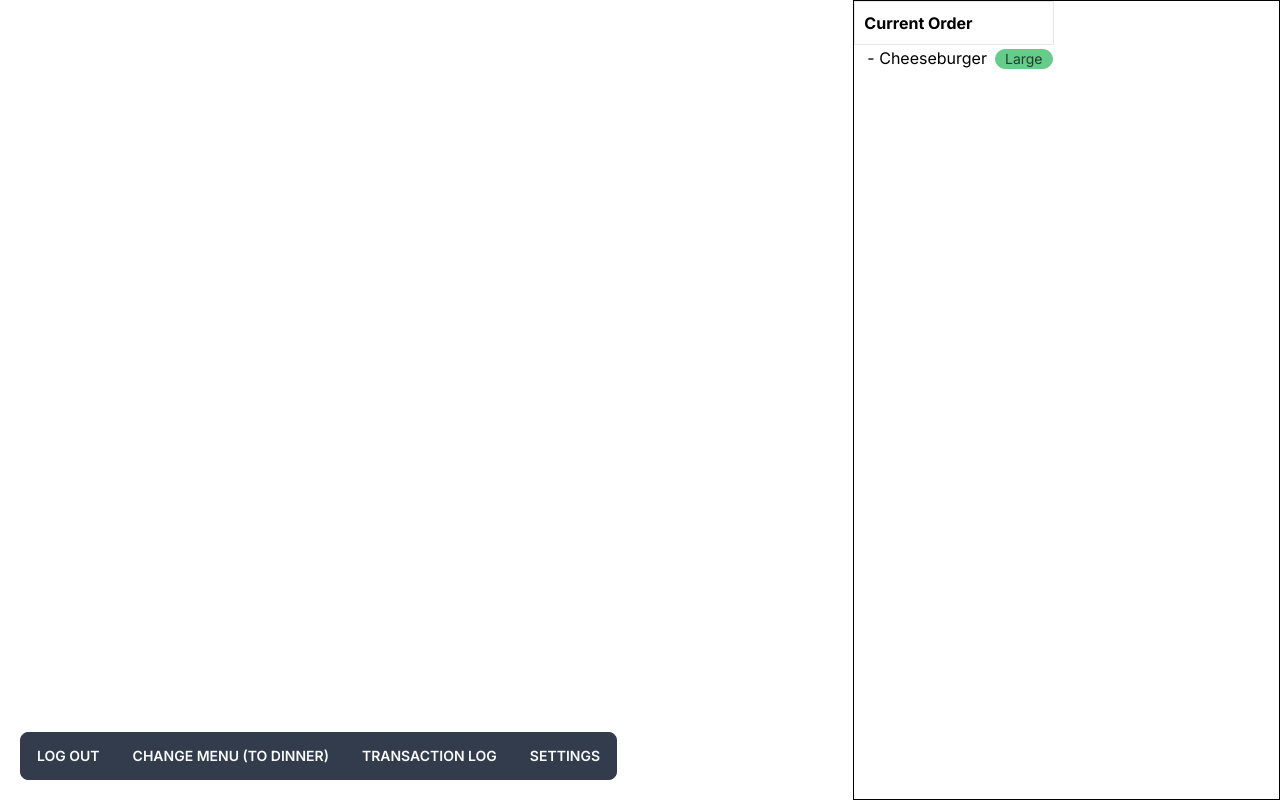
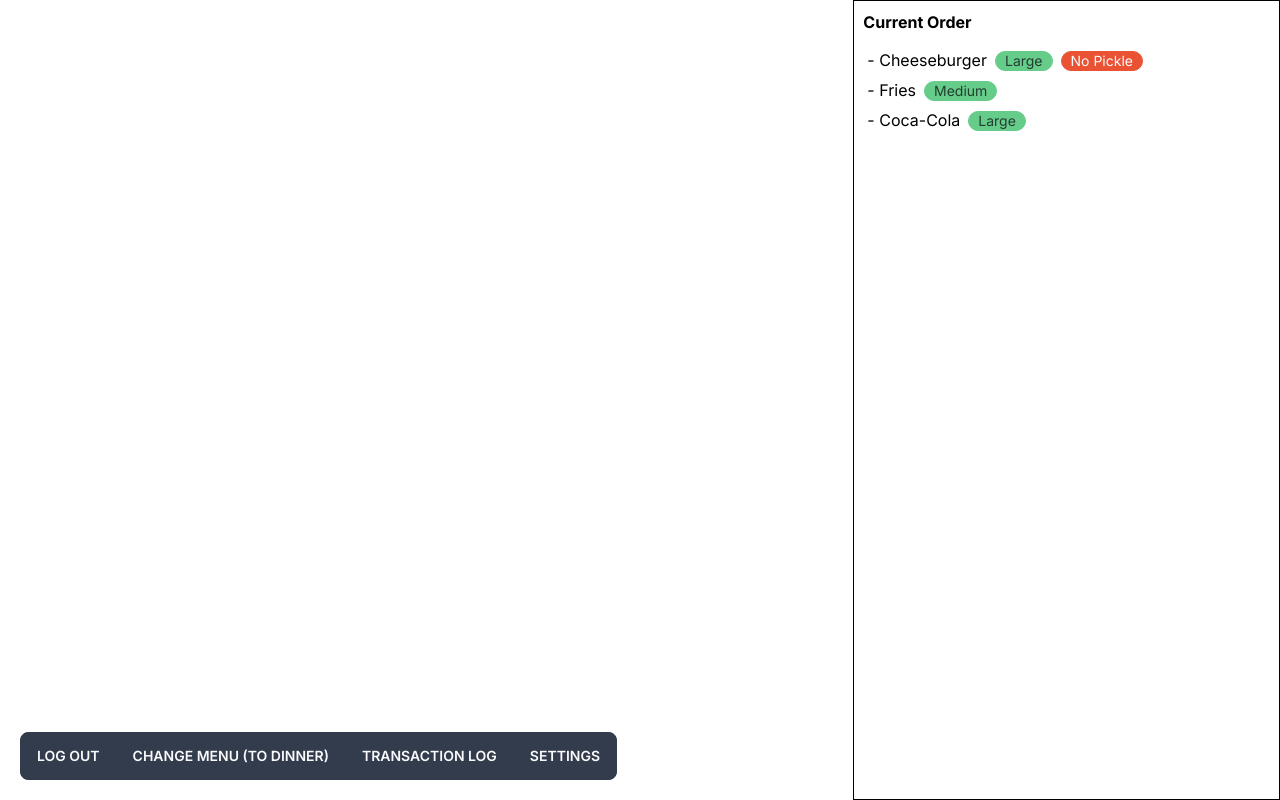
Before and after one commit to atbu/pos-system, a Next.js app: page / in a window 1280 px wide. Built offline with nearby package versions, Linux system fonts and the light colour scheme.

Commit message:
Add 'requirements' option and change spacing

```diff
--- a/app/components/CurrentOrder.tsx
+++ b/app/components/CurrentOrder.tsx
@@ -3,10 +3,16 @@ import OrderItem from './OrderItem'
 
 const CurrentOrder = () => {
   return (
-    <table>
-        <div className='p-2 border border-b-1'><th>Current Order</th></div>
-        <OrderItem name="Cheeseburger" size="Large"></OrderItem>
-    </table>
+    <div>
+        <table>
+            <div className='flex flex-col space-y-1'>
+                <div className='p-2'><th>Current Order</th></div>
+                <OrderItem name="Cheeseburger" size="Large" requirements="No Pickle"></OrderItem>
+                <OrderItem name="Fries" size="Medium"></OrderItem>
+                <OrderItem name="Coca-Cola" size="Large"></OrderItem>
+            </div>
+        </table>
+    </div>
   )
 }
 
--- a/app/components/OrderItem.tsx
+++ b/app/components/OrderItem.tsx
@@ -1,6 +1,6 @@
 import React from 'react'
 
-const OrderItem = ( { name, size }: { name: string; size: string }) => {
+const OrderItem = ( { name, size, requirements="" }: { name: string; size: string; requirements?: string }) => {
   return (
     <div>
         <tr>
@@ -8,6 +8,7 @@ const OrderItem = ( { name, size }: { name: string; size: string }) => {
                 <div className='pl-3'>
                     - {name}
                     <div className='badge badge-primary ml-2'>{size}</div>
+                    { requirements != "" ? <div className='badge badge-accent ml-2'>{requirements}</div> : null }
                 </div>
             </td>
         </tr>
```
